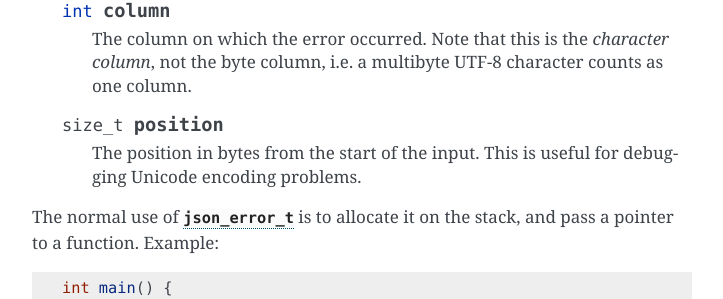
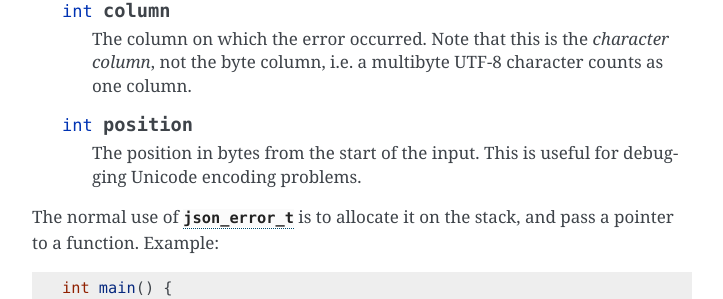
Before and after one commit to akheron/jansson, a Sphinx documentation site: the page built from doc/apiref.rst, in a window 1280 px wide and 900 px high, scrolled down 15748 px. Shown: the part 145-444 px from the top of the window, without its empty margins (388-1111 px from the left). Built offline with Sphinx 7.4.7, drawn with Linux system fonts in a browser that asks for light colours.

Commit message:
doc: Fix json_error_t::position type
Fixes #300

```diff
--- a/doc/apiref.rst
+++ b/doc/apiref.rst
@@ -808,7 +808,7 @@ this struct.
       *character column*, not the byte column, i.e. a multibyte UTF-8
       character counts as one column.
 
-   .. member:: size_t position
+   .. member:: int position
 
       The position in bytes from the start of the input. This is
       useful for debugging Unicode encoding problems.
```
